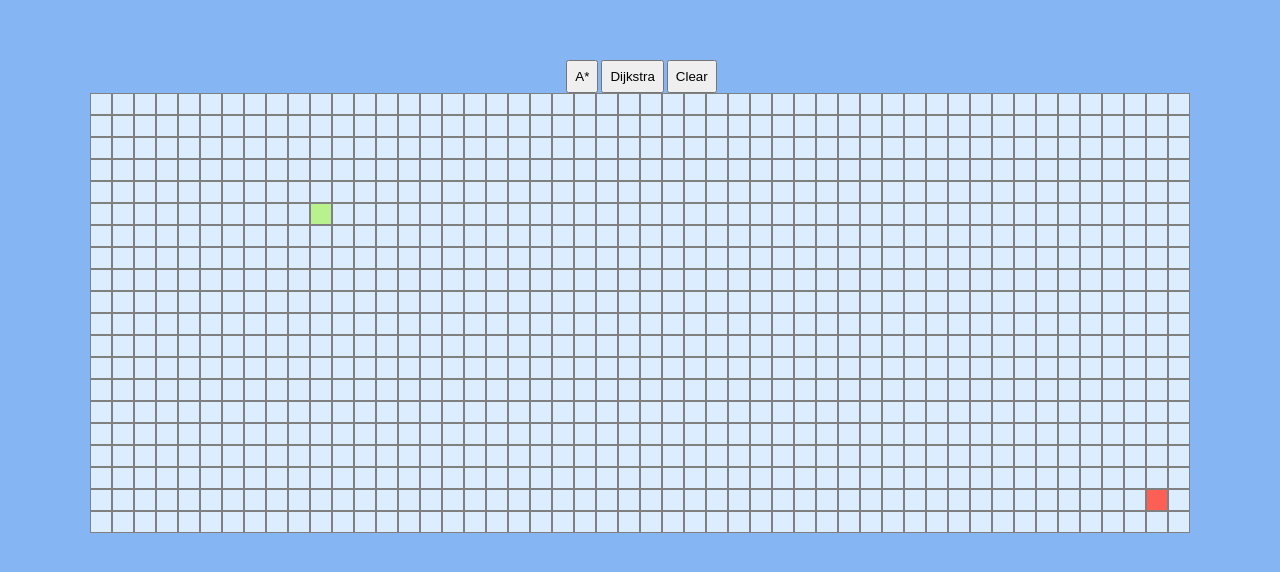
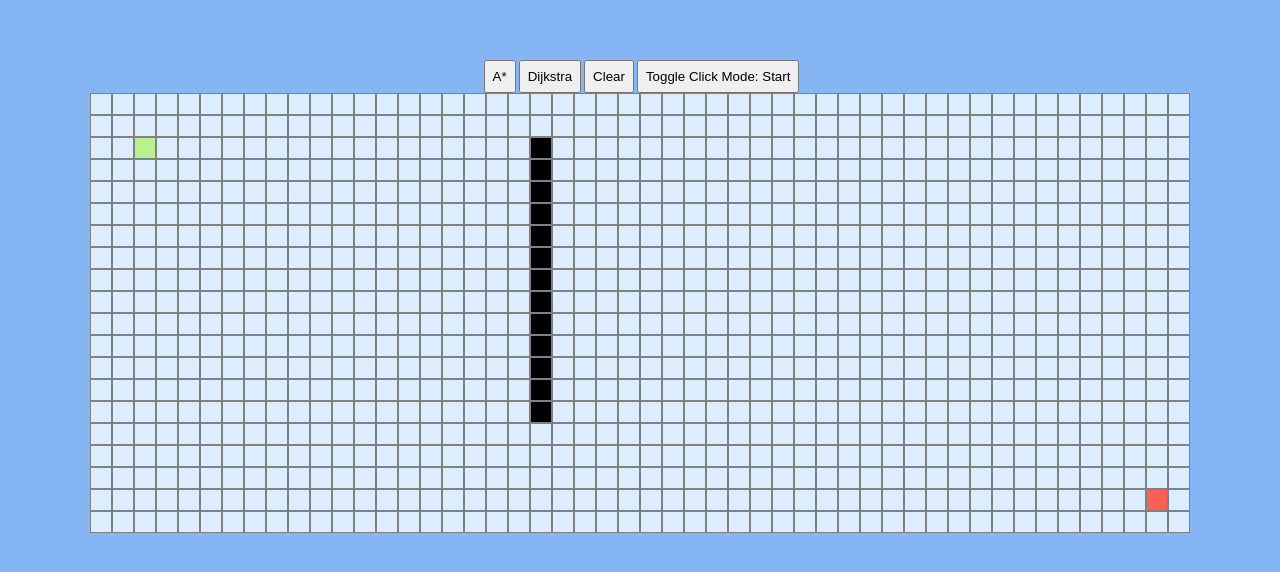
Before and after one commit to ShaneC0/Pathfinder, a React (Create React App) app: page / in a window 1280 px wide. Shown: the part 104-676 px from the top of the page. Built offline with nearby package versions, Linux system fonts and the light colour scheme.

Commit message:
added way to change start and end nodes by clicking

```diff
--- a/src/App.js
+++ b/src/App.js
@@ -2,7 +2,7 @@ import React from "react";
 
 import Node from "./Node";
 import { dijkstra } from "./dijkstra";
-import { aStar } from './astar'
+import { aStar } from "./astar";
 
 class App extends React.Component {
   constructor() {
@@ -11,18 +11,23 @@ class App extends React.Component {
       grid: [[]],
       rows: 20,
       cols: 50,
+      startRow: 2,
+      startCol: 2,
+      endRow: 18,
+      endCol: 48,
+      clickMode: true, // false means editing end node, true means editing start node
     };
   }
 
   componentDidMount() {
-    const grid = createGrid(this.state.rows, this.state.cols);
+    const grid = this.createGrid(this.state.rows, this.state.cols);
     this.setState({ grid });
   }
 
   async handleDijkstra() {
     const grid = this.state.grid;
-    const startNode = grid[5][10];
-    const endNode = grid[18][48];
+    const startNode = grid[this.state.startRow][this.state.startCol];
+    const endNode = grid[this.state.endRow][this.state.endCol];
     const nodesInVisitedOrder = dijkstra(grid, startNode, endNode);
     await this.animateFind(nodesInVisitedOrder);
     await this.animateShortestPath(endNode);
@@ -30,8 +35,8 @@ class App extends React.Component {
 
   async handleAStar() {
     const grid = this.state.grid;
-    const startNode = grid[5][10];
-    const endNode = grid[18][48];
+    const startNode = grid[this.state.startRow][this.state.startCol];
+    const endNode = grid[this.state.endRow][this.state.endCol];
     const nodesInVisitedOrder = aStar(grid, startNode, endNode);
     await this.animateFind(nodesInVisitedOrder);
     await this.animateShortestPath(endNode);
@@ -40,7 +45,8 @@ class App extends React.Component {
   async animateFind(nodesInVisitedOrder) {
     for (let i = 0; i < nodesInVisitedOrder.length; i++) {
       let node = nodesInVisitedOrder[i];
-      document.getElementById(`node-${node.row}-${node.col}`).className += 'node-visited'
+      document.getElementById(`node-${node.row}-${node.col}`).className +=
+        "node-visited";
       await new Promise((resolve) => setTimeout(resolve, 1));
     }
   }
@@ -55,16 +61,95 @@ class App extends React.Component {
     }
   }
 
+  clear() {
+    const tempGrid = this.createGrid(this.state.rows, this.state.cols);
+    //figure out how to make the picture update
+    this.setState({ grid: tempGrid });
+  }
+
+  handleClick(e) {
+    const tempGrid = this.state.grid;
+
+    if (this.state.clickMode) {
+      document.getElementById(e.target.id).className = "node node-start";
+      document.getElementById(
+        `node-${this.state.startRow}-${this.state.startCol}`
+      ).className = "node";
+      const row = e.target.id.split("-")[1];
+      const col = e.target.id.split("-")[2];
+      tempGrid[row][col].isStart = !tempGrid[row][col].isStart;
+      tempGrid[this.state.startRow][this.state.startCol].isStart = "false";
+      this.setState({ grid: tempGrid, startRow: row, startCol: col });
+    } else {
+      document.getElementById(e.target.id).className = "node node-end";
+      document.getElementById(
+        `node-${this.state.endRow}-${this.state.endCol}`
+      ).className = "node";
+      const row = e.target.id.split("-")[1];
+      const col = e.target.id.split("-")[2];
+      tempGrid[row][col].isEnd = !tempGrid[row][col].isEnd;
+      tempGrid[this.state.endRow][this.state.endCol].isEnd = "false";
+      this.setState({ grid: tempGrid, endRow: row, endCol: col });
+    }
+  }
+
+  createGrid(rows, cols) {
+    const grid = [];
+    for (let i = 0; i < rows; i++) {
+      let row = [];
+      for (let j = 0; j < cols; j++) {
+        row.push(this.createNode(i, j));
+      }
+      grid.push(row);
+    }
+    return grid;
+  }
+
+  createNode(row, col) {
+    return {
+      row,
+      col,
+      previous: null,
+      visited: false,
+      isStart:
+        col === this.state.startCol && row === this.state.startRow
+          ? true
+          : false,
+      isEnd:
+        col === this.state.endCol && row === this.state.endRow
+          ? true
+          : false,
+      isWall: col === 20 && row > 1 && row < 15 ? true : false,
+      distance: Infinity,
+      g: Infinity,
+      f: Infinity,
+    };
+  }
+
   render() {
     return (
       <div>
         <div className="pane">
           <div>
-            <button onClick={() => this.handleAStar()} className="btn">A*</button>
+            <button onClick={() => this.handleAStar()} className="btn">
+              A*
+            </button>
             <button onClick={() => this.handleDijkstra()} className="btn">
               Dijkstra
             </button>
-            <button className="btn">Clear</button>
+            <button onClick={() => this.clear()} className="btn">
+              Clear
+            </button>
+            <button
+              onClick={() =>
+                this.setState((state) => ({
+                  clickMode: !state.clickMode,
+                }))
+              }
+              className="btn"
+            >
+              Toggle Click Mode: {this.state.clickMode ? "Start" : "End"}
+            </button>
           </div>
           {this.state.grid.map((row, rowIndex) => (
             <div className="grid-row" key={rowIndex}>
@@ -73,6 +158,7 @@ class App extends React.Component {
                   node={node}
                   key={nodeIndex}
                   id={`node-${node.row}-${node.col}`}
+                  onClick={(e) => this.handleClick(e)}
                 />
               ))}
             </div>
@@ -83,30 +169,4 @@ class App extends React.Component {
   }
 }
 
-const createGrid = (rows, cols) => {
-  const grid = [];
-  for (let i = 0; i < rows; i++) {
-    let row = [];
-    for (let j = 0; j < cols; j++) {
-      row.push(createNode(i, j));
-    }
-    grid.push(row);
-  }
-  return grid;
-};
-
-const createNode = (row, col) => {
-  return {
-    row,
-    col,
-    previous: null,
-    visited: false,
-    isStart: col === 10 && row === 5 ? true : false,
-    isEnd: col === 48 && row === 18 ? true : false,
-    distance: Infinity,
-    g: Infinity,
-    f: Infinity
-  };
-};
-
 export default App;
--- a/src/Node.jsx
+++ b/src/Node.jsx
@@ -3,8 +3,10 @@ const Node = (props) => {
     <div
       className={`node
         ${props.node.isStart ? "node-start" : ""}
-        ${props.node.isEnd ? "node-end" : ""}`}
+        ${props.node.isEnd ? "node-end" : ""}
+        ${props.node.isWall ? "node-wall" : ""}`}
       id={`node-${props.node.row}-${props.node.col}`}
+      onClick={(e) => props.onClick(e)}
     ></div>
   );
 };
--- a/src/astar.js
+++ b/src/astar.js
@@ -24,6 +24,8 @@ export function aStar(grid, startNode, endNode) {
 
         for(let i = 0; i < neighbors.length; i++) {
             let neighbor = neighbors[i]
+
+            if(neighbor.isWall) continue
 
             let tempG = current.g + 1
 
--- a/src/dijkstra.js
+++ b/src/dijkstra.js
@@ -31,6 +31,7 @@ function deepCopy(grid) {
 function updateUnvisitedNeighbors(node, grid) {
   const unvisitedNeighbors = getUnvisitedNeighbors(node, grid);
   for (const neighbor of unvisitedNeighbors) {
+    if(neighbor.isWall) continue
     neighbor.distance = node.distance + 1;
     neighbor.previous = node;
   }
--- a/src/index.css
+++ b/src/index.css
@@ -35,13 +35,17 @@ body {
 }
 
 .node-visited {
-  background: #387D7A;
+  background: #66d1cc;
 }
 
 .node-shortest {
   background: rgb(255, 255, 143)
 }
 
+.node-wall {
+  background: black
+}
+
 .btn {
   padding: 7px;
   margin-left: 3px;
```
